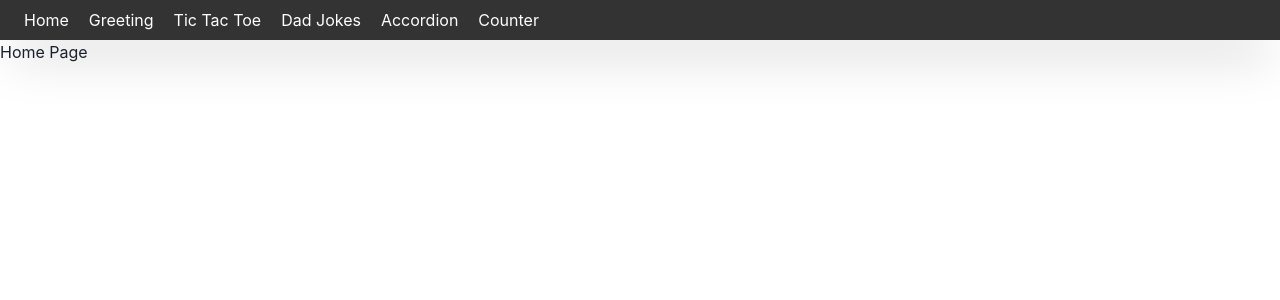
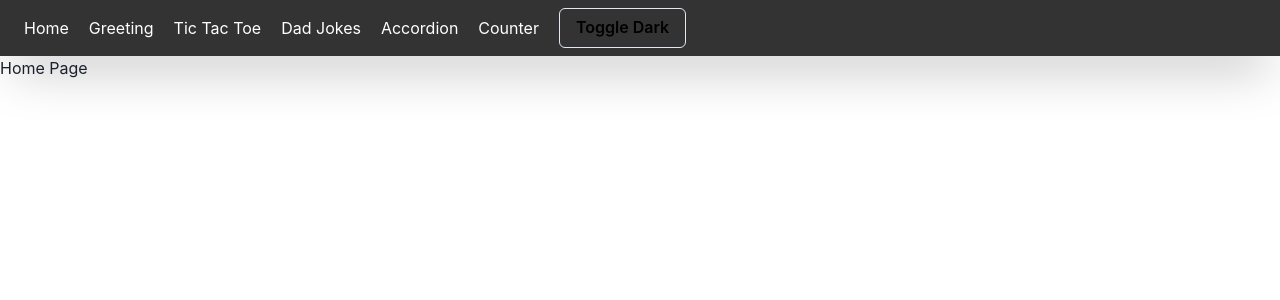
Before and after one commit to Ryan-Solomon/chakra-react, a React (Create React App) app: page / in a window 1280 px wide. Shown: the top 300 px of the page. Built offline with nearby package versions, Linux system fonts and the light colour scheme.

Commit message:
toggle color mode

```diff
--- a/src/components/Nav.tsx
+++ b/src/components/Nav.tsx
@@ -1,8 +1,9 @@
-import { Box, HStack, Link } from '@chakra-ui/react';
+import { Box, Button, HStack, Link, useColorMode } from '@chakra-ui/react';
 import React from 'react';
 import { Link as NavLink } from 'react-router-dom';
 
 export const Nav = () => {
+  const { colorMode, toggleColorMode } = useColorMode();
   return (
     <Box boxShadow='2xl' as='nav' bgColor='#333' p={2}>
       <HStack pl={4} spacing={5} color='white' as='ul' listStyleType='none'>
@@ -36,6 +37,11 @@ export const Nav = () => {
             Counter
           </Link>
         </Box>
+        <Box color={colorMode === 'light' ? 'black' : 'white'} ml='auto'>
+          <Button variant='outline' onClick={toggleColorMode}>
+            Toggle {colorMode === 'light' ? 'Dark' : 'Light'}
+          </Button>
+        </Box>
       </HStack>
     </Box>
   );
--- a/src/index.tsx
+++ b/src/index.tsx
@@ -2,10 +2,12 @@ import { ChakraProvider, ColorModeScript, CSSReset } from '@chakra-ui/react';
 import * as React from 'react';
 import ReactDOM from 'react-dom';
 import { App } from './App';
+import theme from './theme';
 
 ReactDOM.render(
   <React.StrictMode>
     <ChakraProvider>
+      <ColorModeScript initialColorMode={theme.config.initialColorMode} />
       <CSSReset />
       <ColorModeScript />
       <App />
--- /dev/null
+++ b/src/theme.tsx
@@ -0,0 +1,12 @@
+// theme.js
+// 1. import `extendTheme` function
+import { extendTheme } from '@chakra-ui/react';
+// 2. Add your color mode config
+const config = {
+  initialColorMode: 'Dark',
+  useSystemColorMode: false,
+};
+// 3. extend the theme
+// @ts-ignore
+const theme = extendTheme({ config });
+export default theme;
```
